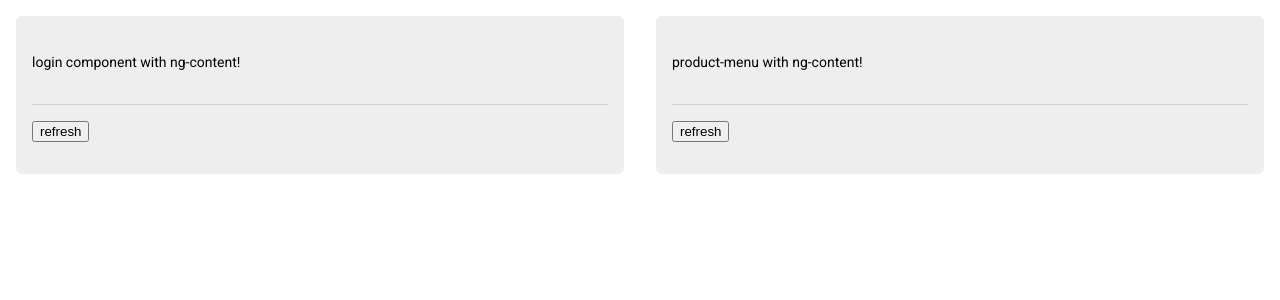
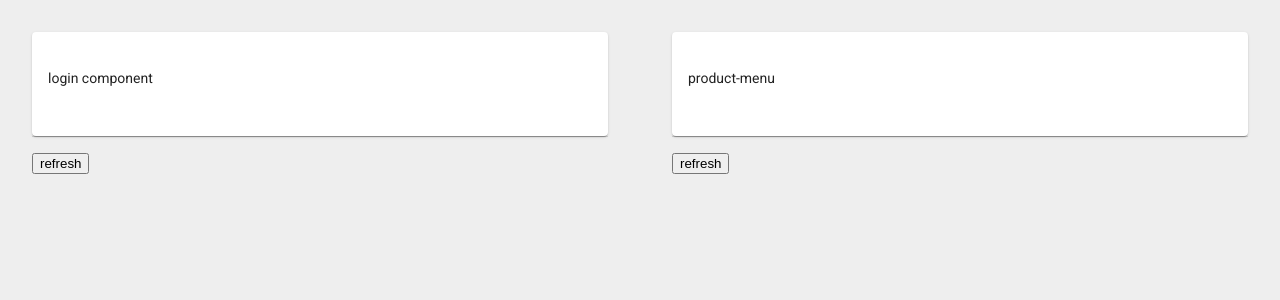
Before and after one commit to darlandc/bridge-pattern-angular, an Angular app: page / in a window 1280 px wide. Shown: the top 300 px of the page. Built offline with nearby package versions, Linux system fonts and the light colour scheme.

Commit message:
mat-cards added

```diff
--- a/src/app/core/widgets/login/login.component.html
+++ b/src/app/core/widgets/login/login.component.html
@@ -1 +1 @@
-<p>login component with ng-content!</p>
+<p>login component</p>
--- a/src/app/core/widgets/login/login.component.ts
+++ b/src/app/core/widgets/login/login.component.ts
@@ -1,6 +1,6 @@
 import { WIDGET } from './../../tokens/widget.token';
 import { Widget } from './../../interfaces/widget.interface';
-import { Component } from '@angular/core';
+import { Component, } from '@angular/core';
 
 @Component({
   selector: 'app-login',
@@ -15,8 +15,6 @@ import { Component } from '@angular/core';
 })
 export class LoginComponent implements Widget {
 
-  constructor() { }
-
   load(){
     console.log(`loading login`)
   }
--- a/src/app/core/widgets/product-menu/product-menu.component.html
+++ b/src/app/core/widgets/product-menu/product-menu.component.html
@@ -1 +1 @@
-<p>product-menu with ng-content!</p>
+<p>product-menu</p>
--- a/src/app/core/wrapper/wrapper.component.html
+++ b/src/app/core/wrapper/wrapper.component.html
@@ -1,10 +1,12 @@
 <div class="wrapper-content">
+<mat-card>
   <mat-spinner class="loading" color="darkolivegreen" *ngIf="isRefreshing; else widgetLoaded">
   </mat-spinner>
   <ng-template #widgetLoaded class="widgets">
     <ng-content>
     </ng-content>
   </ng-template>
+</mat-card>
   <mat-divider></mat-divider>
   <section>
     <button mat-stroker-button (click)="refresh()">refresh</button>
--- a/src/app/core/wrapper/wrapper.component.scss
+++ b/src/app/core/wrapper/wrapper.component.scss
@@ -1,5 +1,4 @@
 .wrapper-content {
-  background: #EEE;
   padding: 1rem 1rem;
   border-radius: 6px;
 }
--- a/src/styles.scss
+++ b/src/styles.scss
@@ -1,4 +1,4 @@
 /* You can add global styles to this file, and also import other style files */
 
 html, body { height: 100%; }
-body { margin: 0; font-family: Roboto, "Helvetica Neue", sans-serif; }
+body { margin: 0; font-family: Roboto, "Helvetica Neue", sans-serif; background: #EEE; }
```
